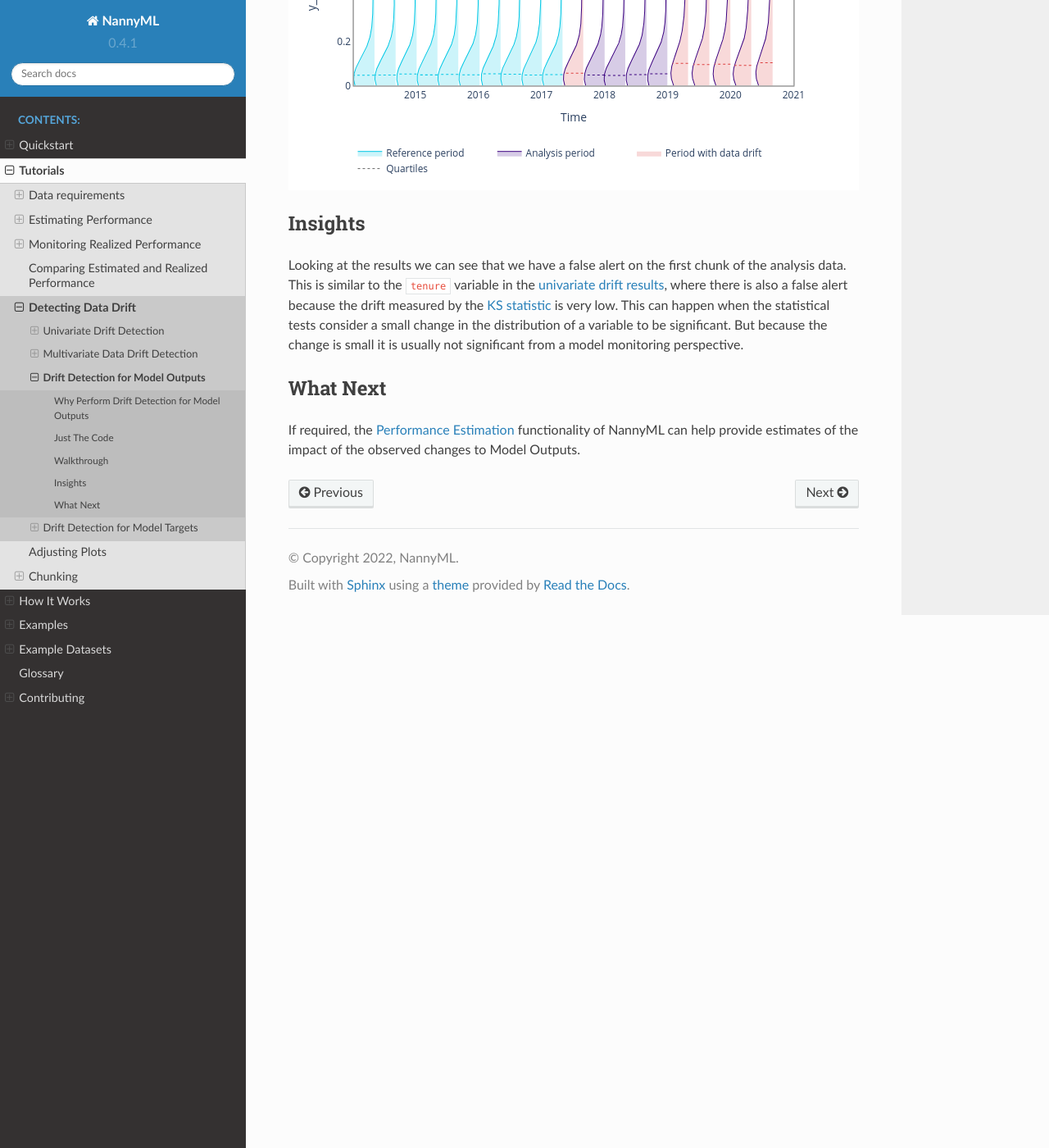
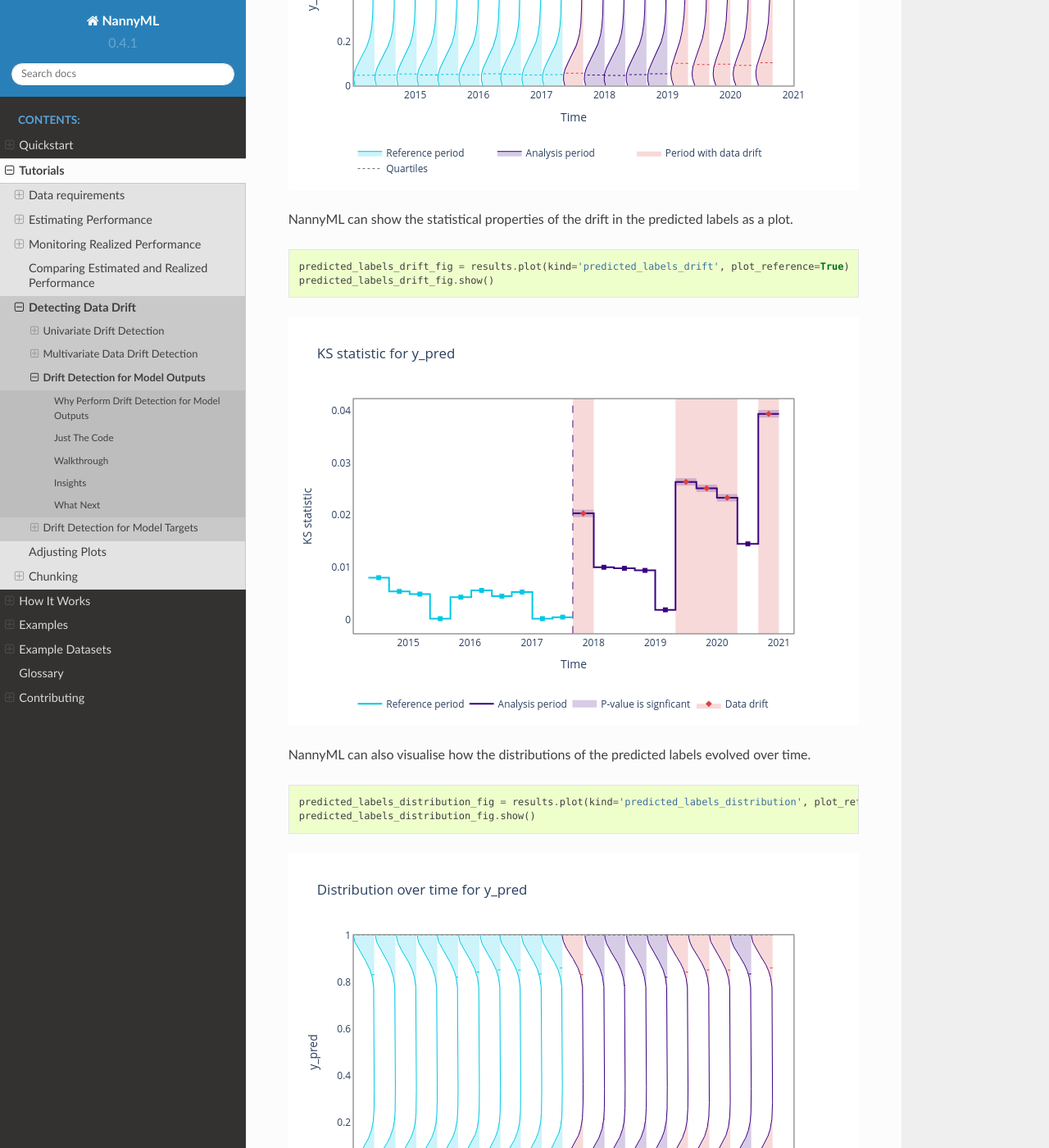
Before and after one commit to NannyML/nannyml, a Sphinx documentation site: the page built from docs/tutorials/detecting_data_drift/drift_detection_for_model_outputs.rst, in a window 1280 px wide and 1400 px high, scrolled down 3338 px. Shown: the whole window at 82% size. Built offline with Sphinx 7.4.7 and the Read the Docs theme 2.0.0, drawn with Linux system fonts in a browser that asks for light colours; pages that are not in the unit, such as notebooks, are missing from menus; some of the changed text lies outside the part shown.

Commit message:
Update model output drift docs after plotting kind update

```diff
--- a/docs/tutorials/detecting_data_drift/drift_detection_for_model_outputs.rst
+++ b/docs/tutorials/detecting_data_drift/drift_detection_for_model_outputs.rst
@@ -122,8 +122,8 @@ NannyML can show the statistical properties of the drift in model outputs as a p
 
 .. code-block:: python
 
-    drift_fig = results.plot(kind='prediction_drift', plot_reference=True)
-    drift_fig.show()
+    predictions_drift_fig = results.plot(kind='prediction_drift', plot_reference=True)
+    predictions_drift_fig.show()
 
 .. image:: /_static/drift-guide-predictions.svg
 
@@ -131,10 +131,28 @@ NannyML can also visualise how the distributions of the model predictions evolve
 
 .. code-block:: python
 
-    distribution_fig = results.plot(kind='prediction_distribution', plot_reference=True)
-    distribution_fig.show()
+    predictions_distribution_fig = results.plot(kind='prediction_distribution', plot_reference=True)
+    predictions_distribution_fig.show()
 
 .. image:: /_static/drift-guide-predictions-joyplot.svg
+
+NannyML can show the statistical properties of the drift in the predicted labels as a plot.
+
+.. code-block:: python
+
+    predicted_labels_drift_fig = results.plot(kind='predicted_labels_drift', plot_reference=True)
+    predicted_labels_drift_fig.show()
+
+.. image:: /_static/drift-guide-predicted-labels.svg
+
+NannyML can also visualise how the distributions of the predicted labels evolved over time.
+
+.. code-block:: python
+
+    predicted_labels_distribution_fig = results.plot(kind='predicted_labels_distribution', plot_reference=True)
+    predicted_labels_distribution_fig.show()
+
+.. image:: /_static/drift-guide-predicted-labels-joyplot.svg
 
 
 Insights
```
Also changed, not shown: docs/_static/drift-guide-predicted-labels-joyplot.svg (added), docs/_static/drift-guide-predicted-labels.svg (added), 1 other file.
